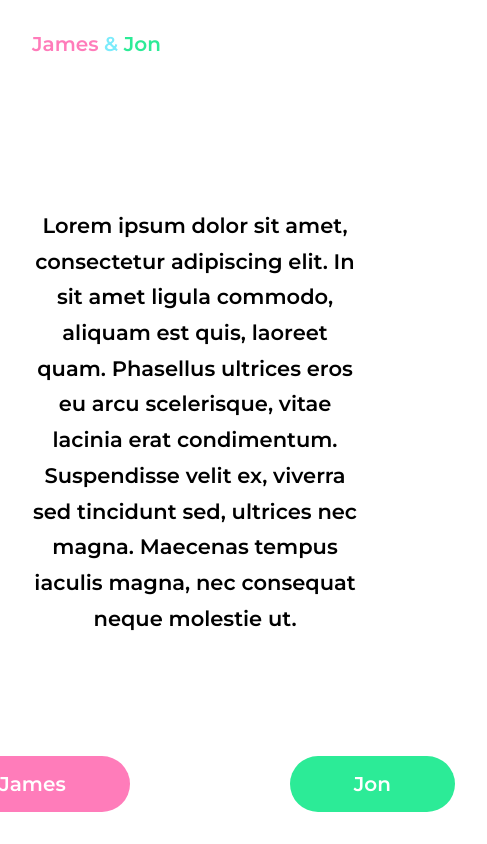
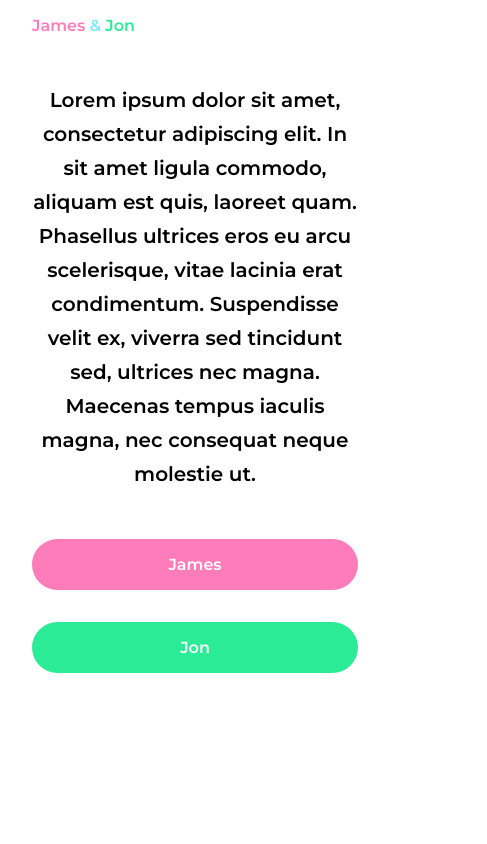
Before and after one commit to James-and-Jonathan/landing-page, a website: page docs/index.html in a window 390 px wide. Shown: the whole page, 487 px wide, since content can reach past the window. Drawn offline with Linux system fonts and the light colour scheme.

Commit message:
Make font and spacing responsive

```diff
--- a/docs/index.html
+++ b/docs/index.html
@@ -2,6 +2,7 @@
 <html lang="en">
   <head>
     <meta charset="UTF-8" />
+    <meta name="viewport" content="width=device-width, initial-scale=1" />
     <title>James and Jonathan</title>
     <link rel="preconnect" href="https://fonts.googleapis.com" />
     <link rel="preconnect" href="https://fonts.gstatic.com" crossorigin />
@@ -34,13 +35,23 @@
       body {
         display: flex;
         flex-direction: column;
-        gap: calc(15 * var(--spacing));
+        gap: calc(6 * var(--spacing));
+      }
+
+      /* adjust for bigger resolution (mobile L) */
+      @media (width > 425px) {
+        html {
+          font-size: 125%;
+        }
+
+        body {
+          gap: calc(15 * var(--spacing));
+        }
       }
 
       header {
-        padding: calc(4 * var(--spacing));
-
-        font-size: 1.25rem;
+        padding-inline: calc(4 * var(--spacing));
+        padding-block-start: calc(2 * var(--spacing));
       }
 
       .section {
@@ -51,7 +62,7 @@
         align-self: center;
         padding-inline: calc(4 * var(--spacing));
 
-        font-size: 1.3125rem;
+        font-size: 1.25rem;
         line-height: 1.7;
         text-align: center;
         text-wrap: balance;
@@ -61,14 +72,15 @@
         align-self: center;
         padding-inline: calc(4 * var(--spacing));
 
-        display: grid;
-        grid-template-columns: 1fr 1fr;
-        gap: calc(20 * var(--spacing));
+        display: flex;
+        flex-wrap: wrap;
+        gap: calc(4 * var(--spacing)) calc(8 * var(--spacing));
 
         a {
+          flex: 1;
           padding: calc(2 * var(--spacing)) calc(8 * var(--spacing));
+          min-inline-size: calc(25 * var(--spacing));
 
-          font-size: 1.25rem;
           border-radius: calc(infinity * 1px);
           color: white;
           text-decoration: none;
--- a/package.json
+++ b/package.json
@@ -2,9 +2,11 @@
   "name": "james-and-jonathan-landing-page",
   "packageManager": "yarn@4.2.2",
   "scripts": {
+    "dev": "live-server --no-browser --host=0.0.0.0 docs",
     "check-codestyle": "prettier --check docs"
   },
   "devDependencies": {
+    "live-server": "1.2.2",
     "prettier": "3.3.1"
   }
 }
```
Also changed, not shown: 1 other file.
